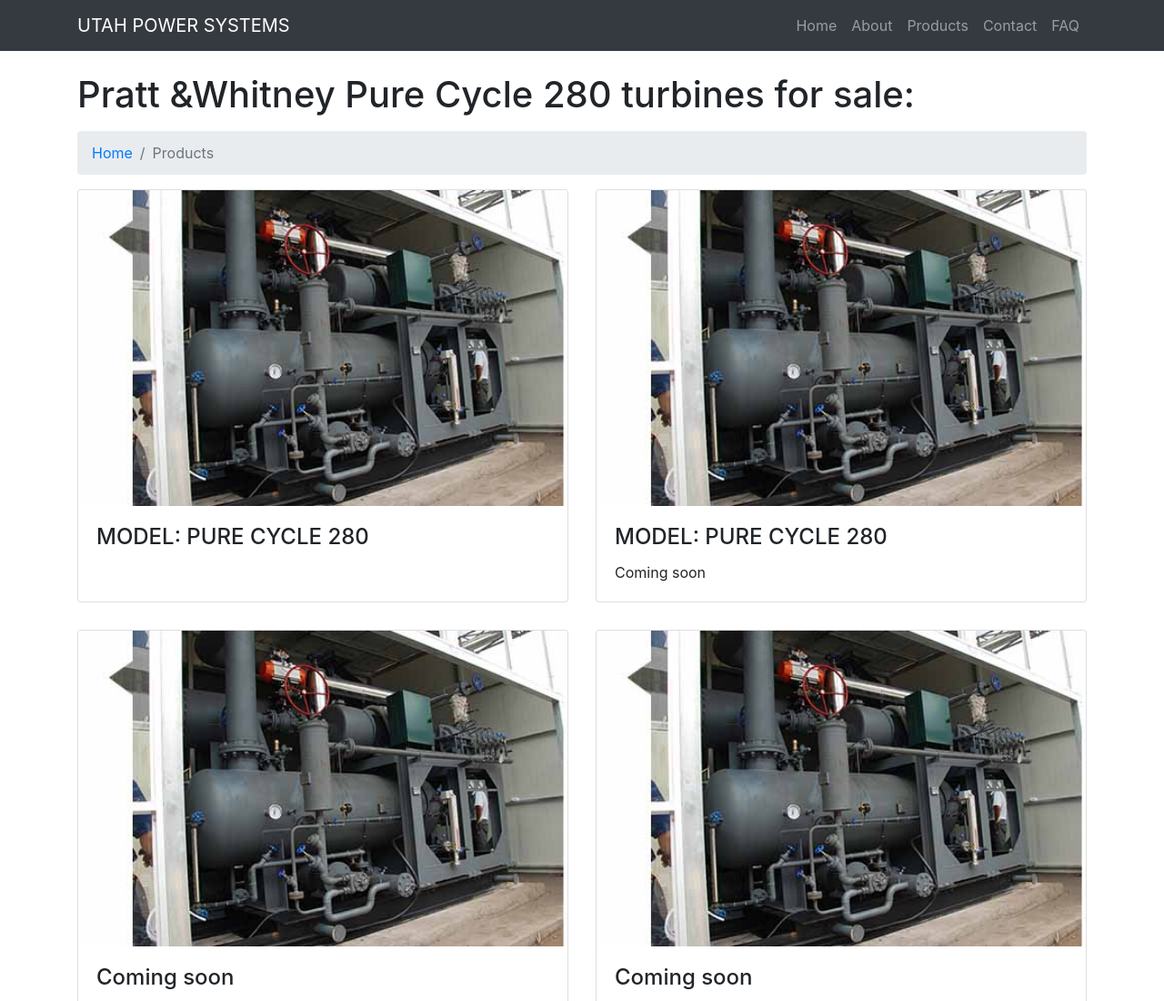
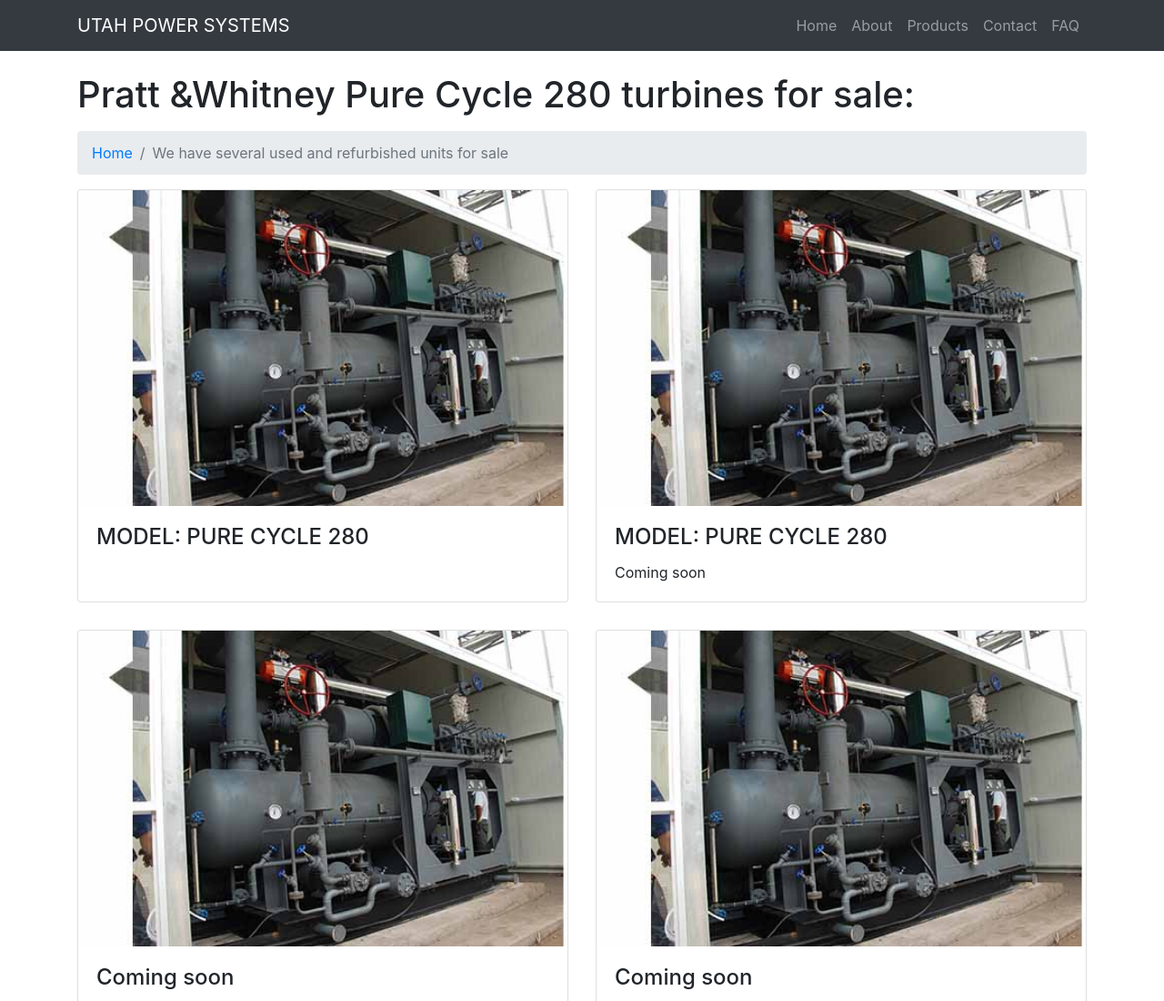
Before and after one commit to jov777/utah, a website: page portfolio-2-col.html in a window 1280 px wide. Shown: the top 1100 px of the page at 91% size. Drawn offline with Linux system fonts and the light colour scheme.

Commit message:
Update portfolio-2-col.html

```diff
--- a/portfolio-2-col.html
+++ b/portfolio-2-col.html
@@ -62,7 +62,7 @@
       <li class="breadcrumb-item">
         <a href="index.html">Home</a>
       </li>
-      <li class="breadcrumb-item active">Products</li>
+      <li class="breadcrumb-item active">We have several used and refurbished units for sale</li>
     </ol>
 
     <div class="row">
```
